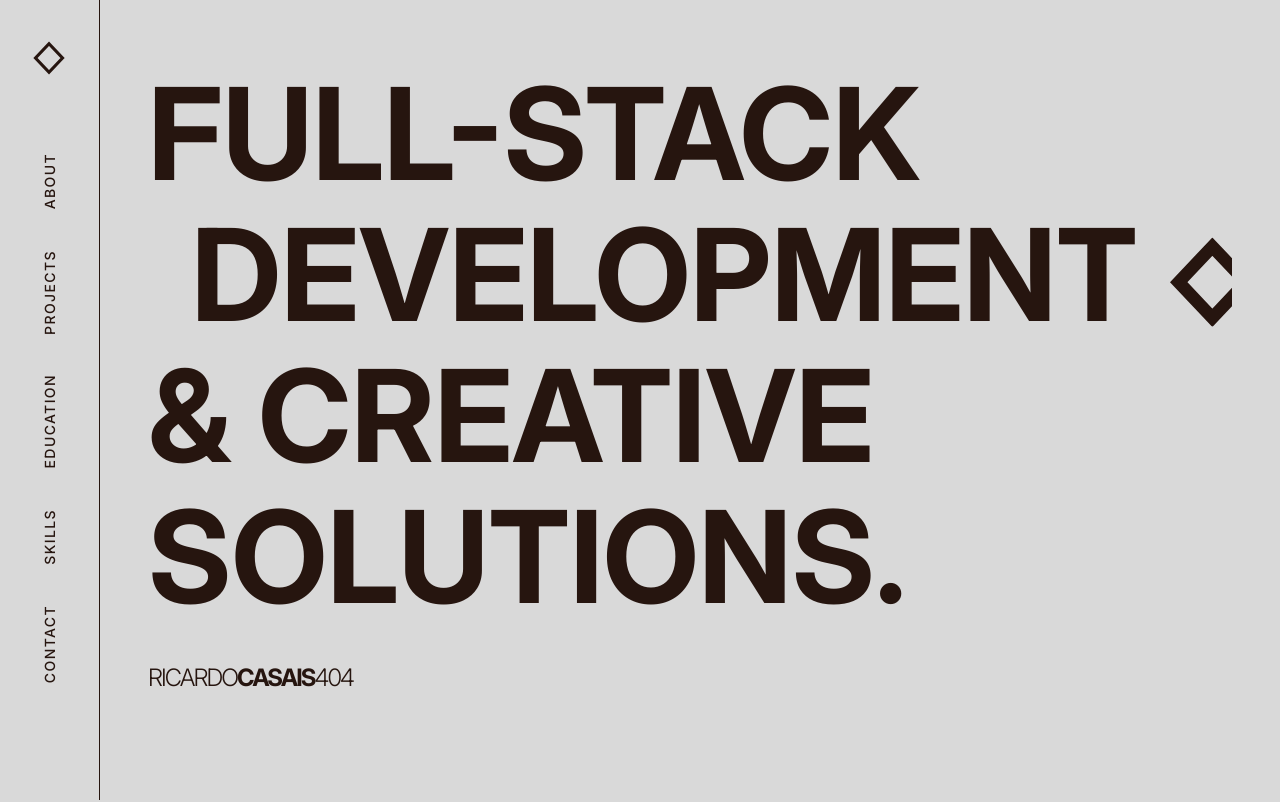
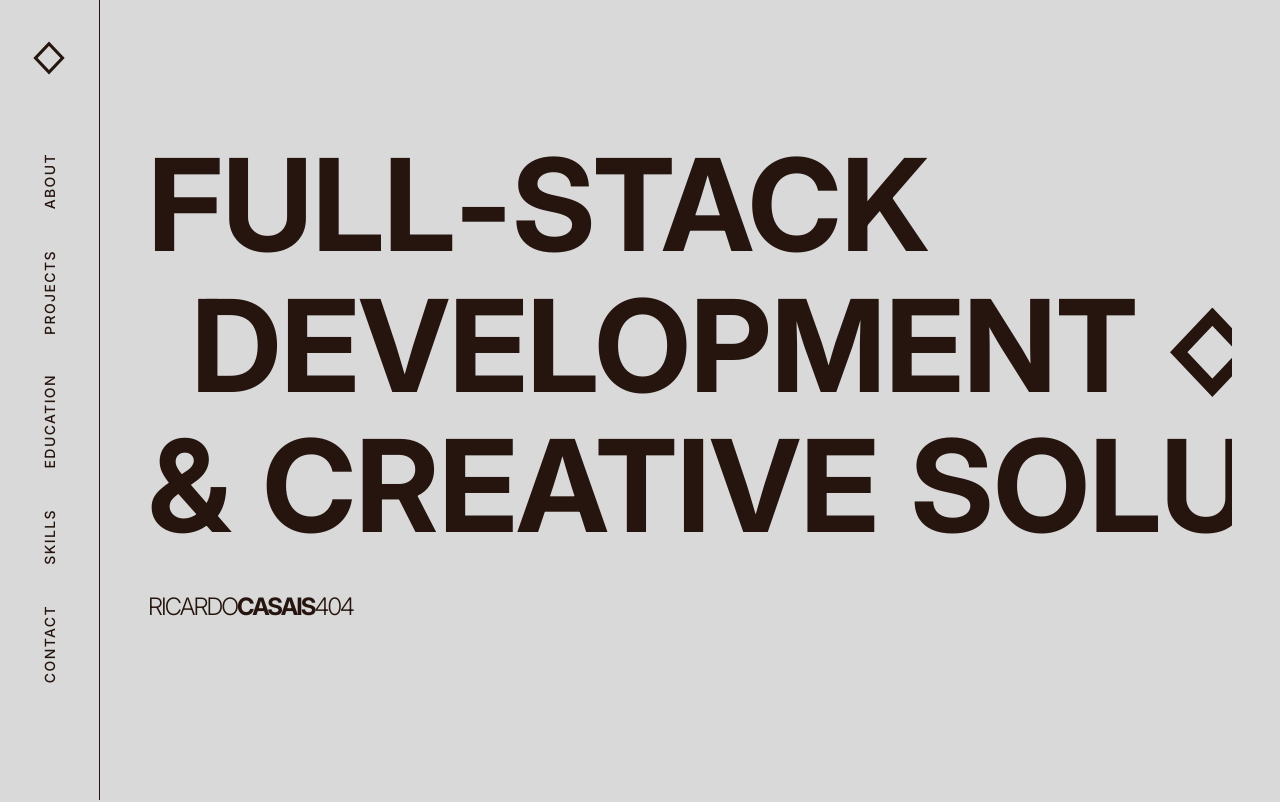
Before and after one commit to RicardoCasais404/personal-portfolio-v2, a Next.js app: page / in a window 1280 px wide. Shown: the top 802 px of the page. Built offline with nearby package versions, Linux system fonts and the light colour scheme.

Commit message:
Typography changes in the hero

```diff
--- a/src/components/Hero.tsx
+++ b/src/components/Hero.tsx
@@ -10,7 +10,7 @@ const containerVariants: Variants = {
   hidden: { opacity: 0 },
   visible: {
     opacity: 1,
-    transition: { staggerChildren: 0.15, delayChildren: 0.1 },
+    transition: { staggerChildren: 0.1, delayChildren: 0.1 },
   },
 };
 
@@ -38,8 +38,6 @@ export function Hero() {
   const { scrollY } = useScroll();
 
   const y = useTransform(scrollY, [0, 500], [0, 100]);
-
-  // Fade out rápido no mobile
   const opacity = useTransform(scrollY, [0, 300], [1, 0]);
 
   return (
@@ -48,34 +46,35 @@ export function Hero() {
       ref={containerRef}
       className="relative flex min-h-screen w-full items-center px-6 pt-20 md:px-12 md:pt-0"
     >
-      {/*
-         MÁSCARA MOBILE AJUSTADA:
-         black_85%: A transparência começa mais tarde (nos últimos 15%).
-         Isto, combinado com o padding abaixo, salva a tagline.
-      */}
-      <div className="w-full max-w-[1200px] mx-auto mask-[linear-gradient(to_bottom,black_85%,transparent_100%)] md:mask-[linear-gradient(to_bottom,black_95%,transparent_100%)]">
+      <div className="w-full max-w-[1200px] mx-auto mask-[linear-gradient(to_bottom,black_80%,transparent_100%)] md:mask-[linear-gradient(to_bottom,black_95%,transparent_100%)]">
         <motion.div
           initial="hidden"
           animate="visible"
           variants={containerVariants}
           style={{ y, opacity }}
-          // PADDING MOBILE AUMENTADO:
-          // pb-12 (48px): Empurra o texto para cima, tirando a tagline da zona de perigo do gradiente.
-          // md:pb-10: Mantém o desktop igual.
           className="flex flex-col items-start pb-12 md:pb-10"
         >
           {/*
-             TAMANHO DA FONTE MOBILE AJUSTADO:
-             text-[11.5vw]: Reduzi de 13vw.
-             Isto garante que "DEVELOPMENT" cabe na largura do iPhone/Android sem cortar.
+             TIPOGRAFIA:
+             - Mobile: text-[16vw] (Gigante para encher a altura).
+             - Desktop: text-[clamp...] (Original).
+             - Leading: leading-[0.85] (Mais apertado no mobile para juntar o bloco vertical).
           */}
-          <h1 className="flex flex-col items-start w-full text-[11.5vw] md:text-[clamp(2.2rem,10vw,8rem)] font-bold leading-[1.1] tracking-normal text-[#26150f]">
-            <div className="w-full">
-              <motion.div variants={slideVariants} className="block">
-                FULL-STACK
-              </motion.div>
+          <h1 className="flex flex-col items-start w-full text-[16vw] md:text-[clamp(2.2rem,10vw,8rem)] font-bold leading-[0.85] md:leading-[1.1] tracking-normal text-[#26150f]">
+            {/* GRUPO 1: FULL STACK */}
+            <div className="w-full flex flex-col md:flex-row md:items-center">
+              <motion.div variants={slideVariants}>FULL</motion.div>
+              {/* O hífen só aparece em desktop para recriar "FULL-STACK" */}
+              <motion.span
+                variants={slideVariants}
+                className="hidden md:inline"
+              >
+                -
+              </motion.span>
+              <motion.div variants={slideVariants}>STACK</motion.div>
             </div>
 
+            {/* GRUPO 2: DEVELOPMENT + ÍCONE */}
             <motion.div
               variants={slideVariants}
               className="flex items-center gap-[0.25em] w-full md:ml-[4%]"
@@ -103,18 +102,19 @@ export function Hero() {
               </motion.div>
             </motion.div>
 
-            <div className="w-full">
-              <motion.div variants={slideVariants} className="block">
-                & CREATIVE SOLUTIONS.
-              </motion.div>
+            {/* GRUPO 3: & CREATIVE SOLUTIONS */}
+            {/* Mobile: flex-col (vertical). Desktop: flex-row gap (horizontal). */}
+            <div className="w-full flex flex-col md:flex-row md:gap-[0.25em]">
+              <motion.div variants={slideVariants}>&</motion.div>
+              <motion.div variants={slideVariants}>CREATIVE</motion.div>
+              <motion.div variants={slideVariants}>SOLUTIONS.</motion.div>
             </div>
           </h1>
 
           <div className="mt-6 md:mt-8">
-            {/* Tagline ajustada proporcionalmente */}
             <motion.div
               variants={slideVariants}
-              className="text-[3.5vw] md:text-[clamp(1rem,3vw,1.5rem)] font-bold uppercase tracking-[-0.08em]"
+              className="text-[4vw] md:text-[clamp(1rem,3vw,1.5rem)] font-bold uppercase tracking-[-0.08em]"
             >
               <span className="font-light">RICARDO</span>CASAIS
               <span className="font-light">404</span>
--- a/src/components/Navbar.tsx
+++ b/src/components/Navbar.tsx
@@ -44,16 +44,31 @@ export function Navbar() {
     document.body.style.overflow = "";
     lenis?.start();
 
+    // LÓGICA DE TOPO ABSOLUTO:
+    // Se o link for '#hero', vamos para o pixel 0.
+    // Se for outra secção, vamos para o ID com o offset.
+    const target = href === "#hero" ? 0 : href;
+    const offset = href === "#hero" ? 0 : -100;
+
     setTimeout(() => {
       if (lenis) {
-        lenis.scrollTo(href, {
+        lenis.scrollTo(target, {
           duration: 1.5,
-          offset: 0,
+          offset: offset,
         });
       } else {
-        const target = document.querySelector(href);
-        if (target) {
-          target.scrollIntoView({ behavior: "smooth" });
+        if (typeof target === "number") {
+          window.scrollTo({ top: target, behavior: "smooth" });
+        } else {
+          const element = document.querySelector(target);
+          if (element) {
+            const elementPosition =
+              element.getBoundingClientRect().top + window.scrollY;
+            window.scrollTo({
+              top: elementPosition + offset,
+              behavior: "smooth",
+            });
+          }
         }
       }
     }, 10);
```
